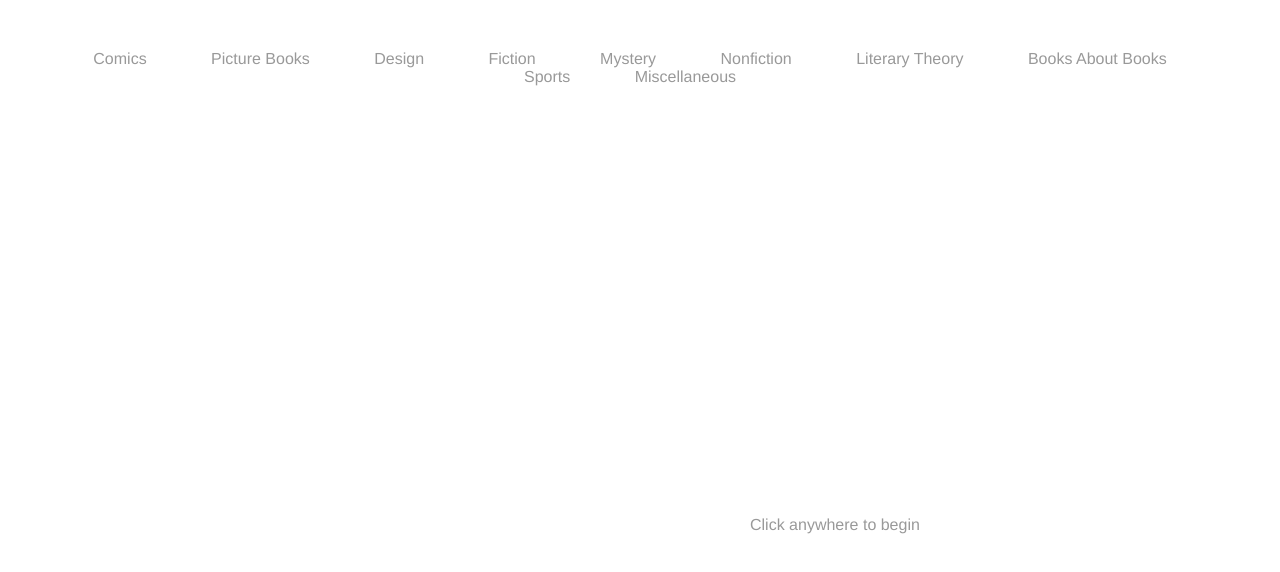
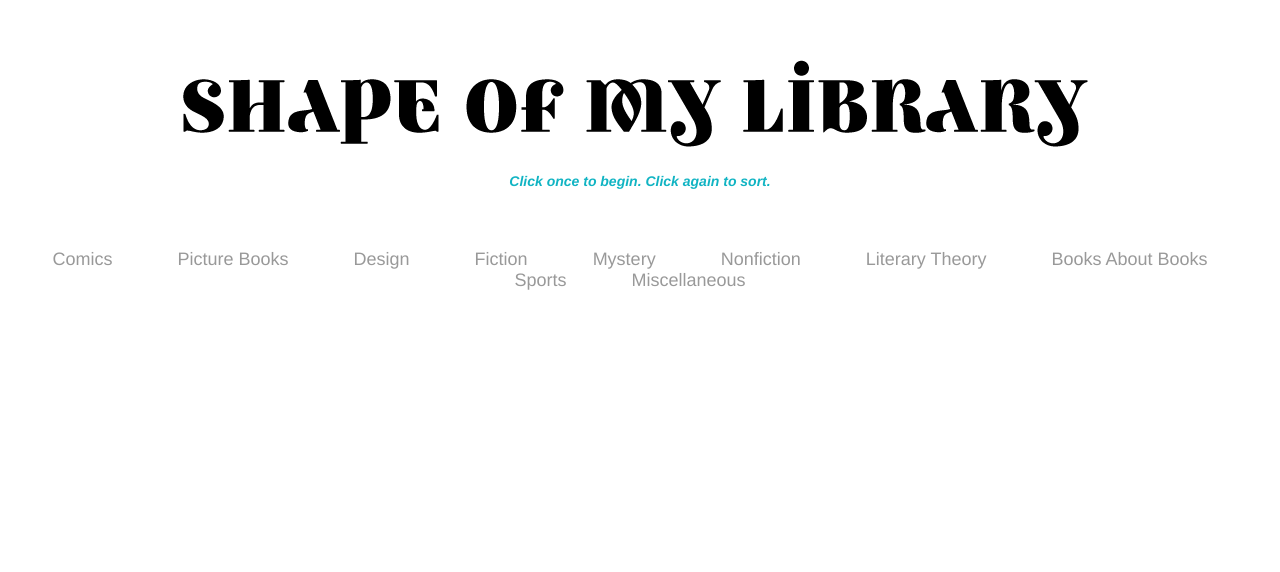
Before and after one commit to sarahghp/ShapeOfMyLibrary, a plain HTML site: page d3_index.html in a window 1280 px wide. Drawn offline with Linux system fonts and the light colour scheme.

Commit message:
Done. Time to tweak Css

```diff
--- a/d3_index.html
+++ b/d3_index.html
@@ -15,6 +15,14 @@
 
        <!-- <p>Length of Mysteries, in Order of Arrangement</p> -->
 
+        <img src="images/title.png" />
+
+        <div class="instruction">
+
+       		<p>Click once to begin. Click again to sort.</p>
+
+       </div>
+
        <div class="genres">
        		<ul>
        			<li>Comics</li>
@@ -30,11 +38,6 @@
        		</ul>
        	</div>
 
-       <div class="instruction">
-
-       		<p>Click anywhere to begin</p>
-
-       </div>
 
 	</body>
 
--- a/styles.css
+++ b/styles.css
@@ -1,5 +1,5 @@
 body{
-    font-size: 16px;
+    font-size: 18px;
     font-family: Helvetica, Arial, sans-serif;
     color: #999;
     margin:50px 0px;
@@ -32,9 +32,16 @@ a:link{
 }
 
 .instruction {
-    position: absolute;
-    top: 500px;
-    left: 750px;
+    margin: 0 auto;
+    font-family: Helvetica, Arial, sans-serif;
+    font-size: 14px;
+    font-style: italic;
+    font-weight: bold;
+    color: #11b4c3;
+}
+
+.genres {
+    margin: 60px 0 0 0;
 }
 
 .genres li {
```
Also changed, not shown: 1 other file.
